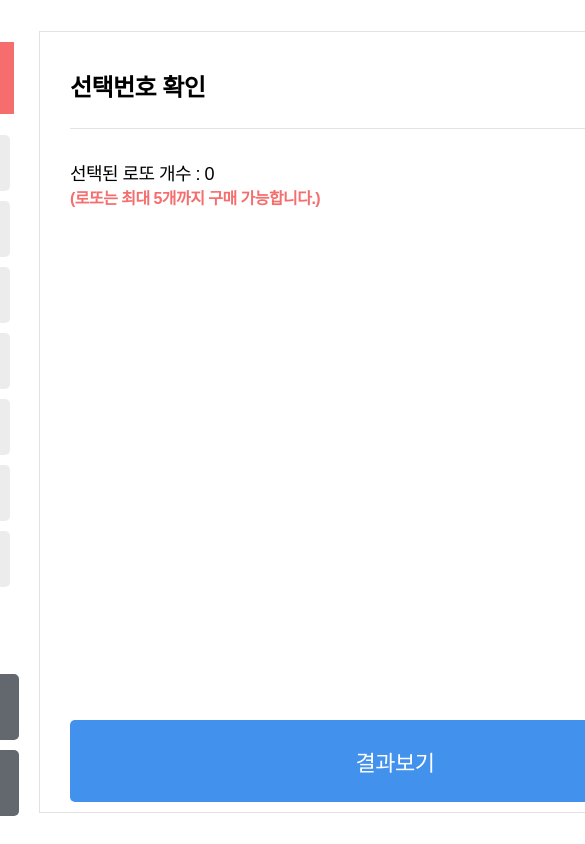
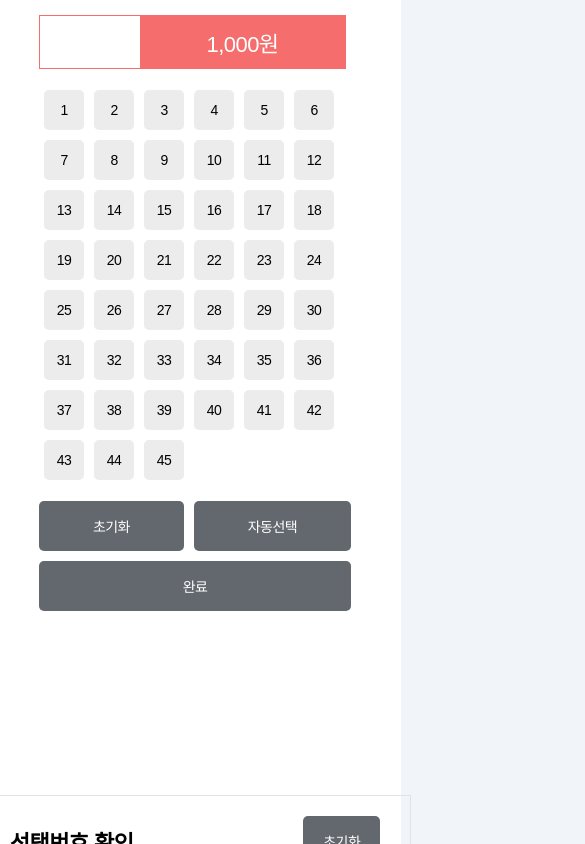
Before and after one commit to mihyunLee/react-lotto, a React (Create React App) app: page / in a window 390 px wide. Shown: the top 844 px of the page, 585 px wide, since content can reach past the window. Built offline with nearby package versions, Linux system fonts and the light colour scheme; a web font is replaced by a local one.

Commit message:
style: 미디어 쿼리 적용

```diff
--- a/src/App.css
+++ b/src/App.css
@@ -225,9 +225,11 @@ body {
 /* Result */
 .Result {
   flex-grow: 1;
-  height: 900px;
+  height: 100%;
   padding: 10px 30px;
   margin: 0px 20px;
+
+  width: 100%;
 
   display: flex;
   flex-direction: column;
@@ -288,13 +290,10 @@ body {
   flex-grow: 1;
 }
 
-.Result .lotto_list .content {
-  padding: 0px 120px;
-}
-
 .Result .result_btn Button {
   width: 100%;
   padding: 25px 0px;
+  margin-bottom: 5px;
   font-size: 22px;
 }
 
@@ -302,8 +301,8 @@ body {
 .Animation {
   position: absolute;
   z-index: 1;
-  width: 1152px;
-  height: 950px;
+  width: 100%;
+  height: 100%;
   margin: 0 auto;
   top: 50%;
   left: 50%;
--- a/src/App.js
+++ b/src/App.js
@@ -7,6 +7,8 @@ import React, {
 } from "react";
 import { BrowserRouter, Routes, Route } from "react-router-dom";
 import "./App.css";
+import "./mediaquery.css";
+
 import LottoList from "./components/LottoList";
 import Selector from "./components/Selector";
 import Result from "./components/Result";
--- /dev/null
+++ b/src/mediaquery.css
@@ -0,0 +1,146 @@
+/* 세로모드 모바일 디바이스 (가로 해상도가 576px 보다 작은 화면에 적용) */
+@media (max-width: 575px) {
+  .App {
+    display: flex;
+    flex-direction: column;
+    width: 80vw;
+  }
+  .Button {
+    padding: 15px 20px;
+    font-size: 14px;
+  }
+  .Selector {
+    margin: 5px 0px;
+    padding: 10px 0px;
+    width: 80vw;
+    min-height: 80vh;
+  }
+  .Selector .cost_tag span {
+    font-size: 22px;
+    padding: 10px 10px;
+  }
+  .Selector .number_list Button {
+    padding: 20px;
+  }
+  .LottoList {
+    width: 95vw;
+    max-height: 95vh;
+    margin: 5px 5px;
+  }
+  .LottoList .header span {
+    font-size: 22px;
+    font-weight: bold;
+  }
+  .LottoList .result_btn Button {
+    width: 100%;
+    padding: 20px 0px;
+    font-size: 18px;
+  }
+  .LottoItem .tag span {
+    display: none;
+    width: 70%;
+  }
+  .LottoItem .content div {
+    width: 40px;
+    height: 40px;
+  }
+  .LottoItem .content span {
+    font-size: 14px;
+  }
+  .LottoItem Button {
+    margin-left: 5px;
+    padding: 12px 10px;
+  }
+  .Result .winning_number span {
+    width: 45px;
+    height: 45px;
+
+    font-size: 18px;
+  }
+}
+
+/* 가로모드 모바일 디바이스 (가로 해상도가 576px보다 크고 768px 보다 작은 화면에 적용)  */
+@media (min-width: 576px) and (max-width: 767px) {
+  .App {
+    display: flex;
+    flex-direction: column;
+    width: 80vw;
+  }
+  .Selector {
+    margin: 10px 0px;
+    width: 65vw;
+    min-height: 85vh;
+  }
+  .LottoList {
+    width: 80vw;
+    min-height: 80vh;
+  }
+  .LottoItem .tag span {
+    font-size: 16px;
+    margin-right: 20px;
+  }
+  .LottoItem .content div {
+    width: 50px;
+    height: 50px;
+  }
+  .LottoItem .content span {
+    font-size: 18px;
+  }
+  .LottoItem Button {
+    margin-left: 20px;
+    padding: 12px 20px;
+    font-size: 16px;
+  }
+}
+
+/*태블릿 디바이스 & 작은 데스크탑 (가로 해상도가 768px보다 크고 1199px 보다 작은 화면에 적용)  */
+@media (min-width: 768px) and (max-width: 1199px) {
+  .App {
+    display: flex;
+    flex-direction: column;
+    width: 80vw;
+  }
+  .Button {
+    padding: 30px 50px;
+    font-size: 22px;
+  }
+  .Selector {
+    margin: 10px 0px;
+    width: 70vw;
+    min-height: 90vh;
+  }
+  .Selector .cost_tag span {
+    width: 80%;
+    font-size: 32px;
+    margin-left: 130px;
+    padding: 25px 20px;
+  }
+  .Selector .number_list {
+    margin-left: 5px;
+  }
+  .Selector .number_list Button {
+    padding: 40px;
+    width: 70px;
+    height: 70px;
+    margin: 5px;
+  }
+  .LottoList {
+    margin-top: 50px;
+    width: 80vw;
+    min-height: 80vh;
+  }
+  .LottoItem .content div {
+    width: 65px;
+    height: 65px;
+  }
+}
+
+/* 큰화면 데스크탑 (가로 해상도가 1200px 보다 큰 화면에 적용)  */
+@media (min-width: 1200px) {
+  .Result .lotto_list .content {
+    padding: 0px 120px;
+  }
+  .Animation {
+    width: 1152px;
+  }
+}
```
